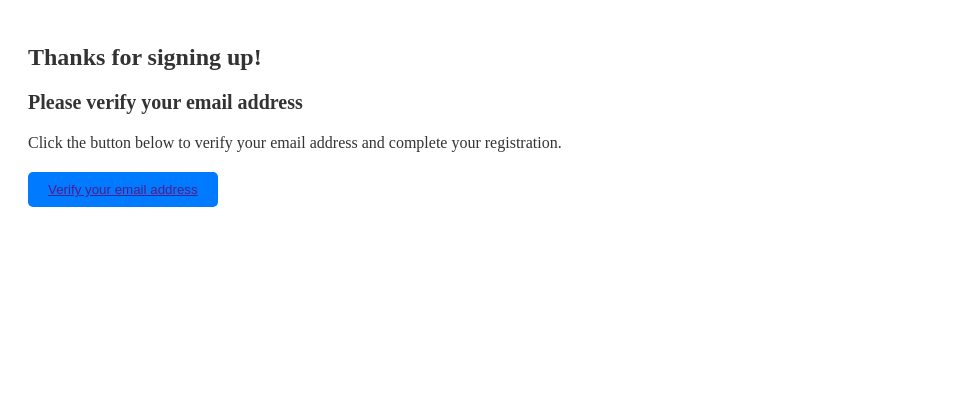
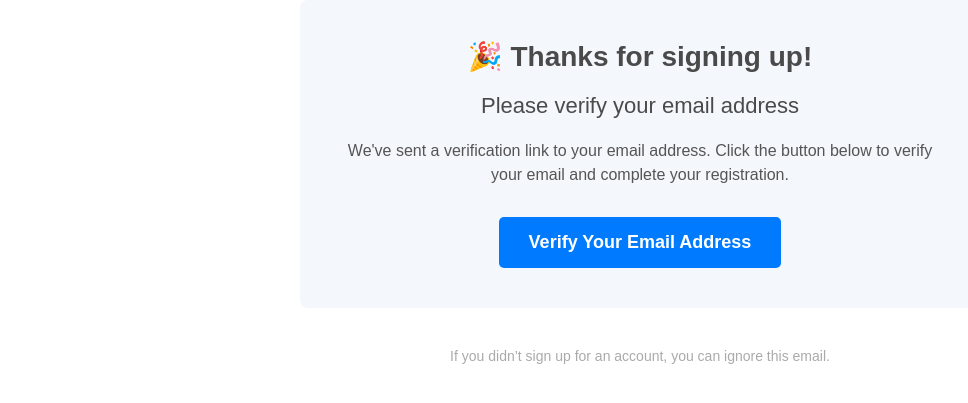
Before and after one commit to luanarmo/watchedmovies, a Django app: template watchedmovies/users/templates/email_verification.html in a window 1280 px wide. Shown: the top 403 px of the page, without its empty margins (0-968 px from the left). Run offline with Django 5.2, Linux system fonts and the light colour scheme; the template is opened without the code that fills it, so the values that code supplies are empty; parts of the project's set-up code (start-up, migrations or seed data) failed here and were passed over.

Commit message:
refactor: Actualizacion de plantilla para verificacion

```diff
--- a/watchedmovies/users/templates/email_verification.html
+++ b/watchedmovies/users/templates/email_verification.html
@@ -6,63 +6,109 @@
     <meta charset="UTF-8" />
     <meta http-equiv="X-UA-Compatible" content="IE=edge" />
     <meta name="viewport" content="width=device-width, initial-scale=1.0" />
-    <title>Verify your email address</title>
+    <title>Verify Your Email Address</title>
     <style>
-      /* Estilos para el contenedor principal */
-      .email-container {
-        background-color: #fff;
-        padding: 20px;
-        border-radius: 10px;
+      /* Reset de márgenes y padding para asegurar consistencia */
+      body,
+      h1,
+      h2,
+      p,
+      a {
+        margin: 0;
+        padding: 0;
+        text-align: center;
+        font-family: Arial, sans-serif;
       }
 
-      /* Estilos para el encabezado */
-      .email-container h1 {
-        color: #333;
-        font-size: 24px;
-        margin-bottom: 20px;
+      /* Estilo del contenedor principal */
+      .email-container {
+        background-color: #f4f7fc;
+        padding: 40px;
+        border-radius: 8px;
+        max-width: 600px;
+        margin: 0 auto;
       }
 
-      /* Estilos para el subencabezado */
-      .email-container h2 {
-        color: #333;
-        font-size: 20px;
+      /* Estilo del encabezado */
+      .email-container h1 {
+        color: #4A4A4A;
+        font-size: 28px;
         margin-bottom: 20px;
+        font-weight: bold;
       }
 
-      /* Estilos para el párrafo */
-      .email-container p {
-        color: #333;
-        font-size: 16px;
+      .email-container h2 {
+        color: #4A4A4A;
+        font-size: 22px;
         margin-bottom: 20px;
+        font-weight: normal;
       }
 
-      /* Estilos para el botón */
-      .email-container button {
-        background-color: #007bff;
-        color: #fff;
-        padding: 10px 20px;
-        border: none;
-        border-radius: 5px;
-        cursor: pointer;
-        transition: background-color 0.3s ease;
-        /* Transición suave */
+      /* Estilo del párrafo */
+      .email-container p {
+        color: #555;
+        font-size: 16px;
+        line-height: 1.5;
+        margin-bottom: 30px;
       }
 
-      /* Estilo de hover */
-      .email-container button:hover {
+      /* Estilo del botón */
+      .email-container .button {
+        display: inline-block;
+        background-color: #007bff;
+        color: #ffffff;
+        font-size: 18px;
+        font-weight: bold;
+        padding: 15px 30px;
+        border-radius: 5px;
+        text-decoration: none;
+        transition: background-color 0.3s ease;
+      }
+
+      .email-container .button:hover {
         background-color: #0056b3;
-        /* Cambia el color al pasar el mouse */
+      }
+
+      /* Estilo de la firma */
+      .email-footer {
+        margin-top: 40px;
+        font-size: 14px;
+        color: #aaa;
+      }
+
+      /* Media queries para mejorar la visualización en móviles */
+      @media (max-width: 600px) {
+        .email-container {
+          padding: 20px;
+        }
+
+        .email-container h1 {
+          font-size: 24px;
+        }
+
+        .email-container h2 {
+          font-size: 20px;
+        }
+
+        .email-container .button {
+          font-size: 16px;
+          padding: 12px 25px;
+        }
       }
     </style>
   </head>
   <body>
     <div class="email-container">
-      <h1>Thanks for signing up!</h1>
+      <h1>🎉 Thanks for signing up!</h1>
       <h2>Please verify your email address</h2>
-      <p>Click the button below to verify your email address and complete your registration.</p>
-      <button>
-        <a href="{{ url }}">Verify your email address</a>
-      </button>
+      <p>
+        We've sent a verification link to your email address. Click the button below to verify your email and complete
+        your registration.
+      </p>
+      <a href="{{ url }}" class="button">Verify Your Email Address</a>
+    </div>
+    <div class="email-footer">
+      <p>If you didn’t sign up for an account, you can ignore this email.</p>
     </div>
   </body>
 </html>
```
